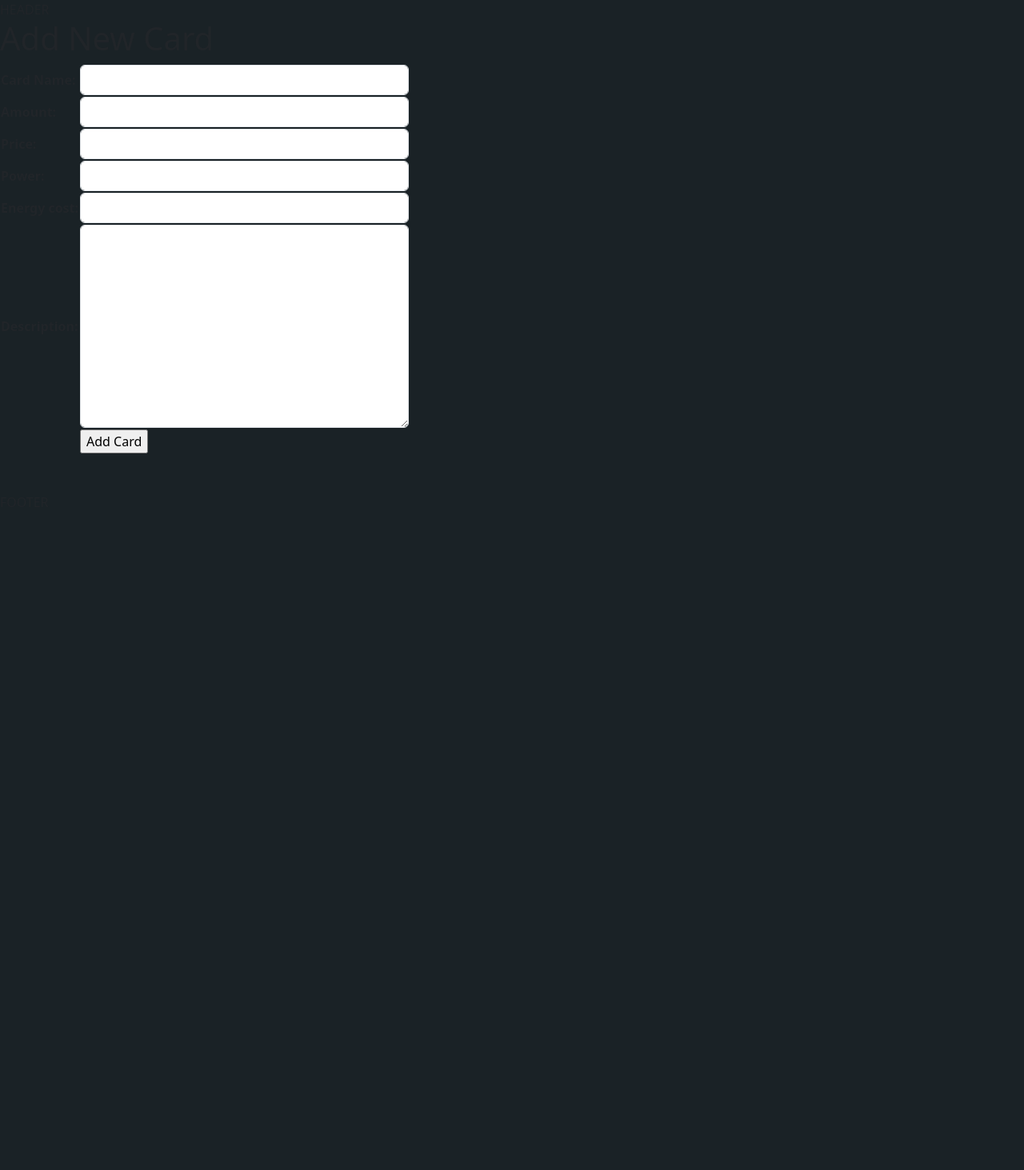
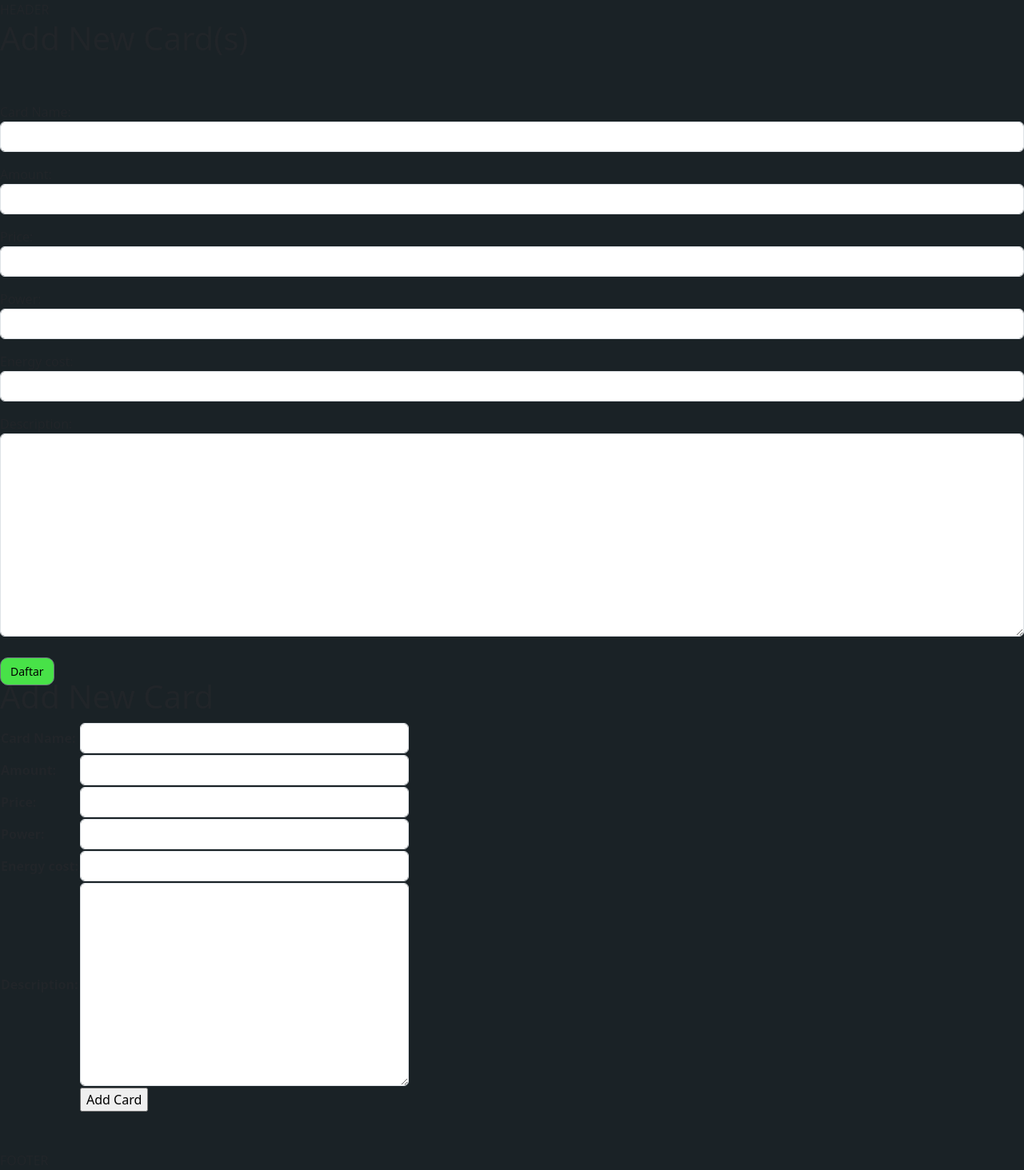
Before and after one commit to FBimo/bmo-store, a Django app: page /create-product in a window 1280 px wide. Shown: the whole page at 80% size. Before the commit the page ends 567 px from the top, so only its background shows below. Run offline with Django 4.2, Linux system fonts and the light colour scheme.

Commit message:
assignment 5 #8

```diff
--- a/main/templates/create_product.html
+++ b/main/templates/create_product.html
@@ -1,6 +1,17 @@
 {% extends 'base.html' %}
 
 {% block content %}
+
+<h1>Add New Card(s)</h1>
+<br></br>
+<div class="form-group">
+    <form method="POST">
+        {% csrf_token %}
+        {{ form.as_p }}
+        <button class="btn btn-secondary">Daftar</button>
+    </form>
+</div>
+
 <h1>Add New Card</h1>
 
 <form method="POST">
```
Also changed, not shown: main/templates/register.html (+1 -11 lines), README.md.
